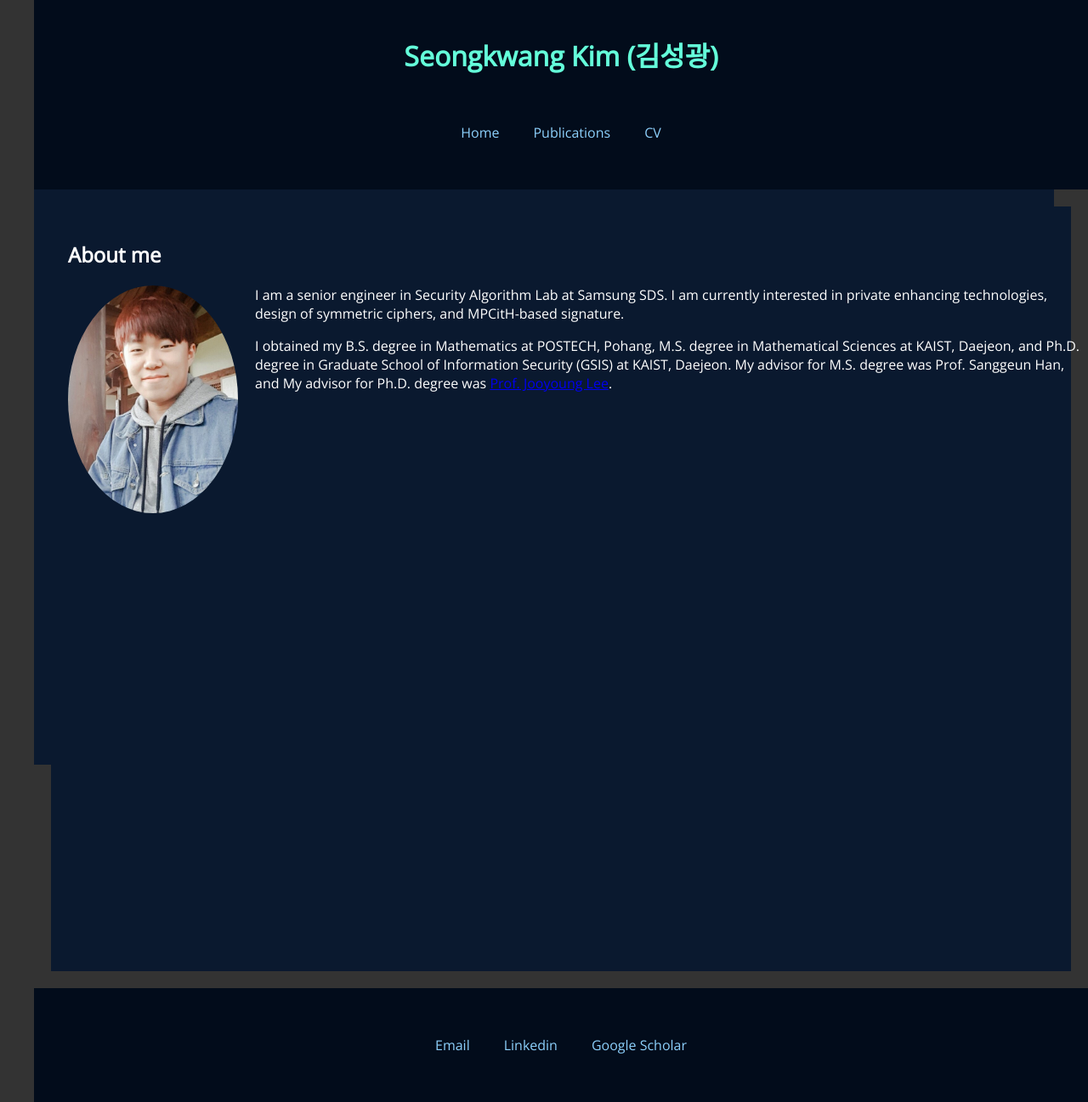
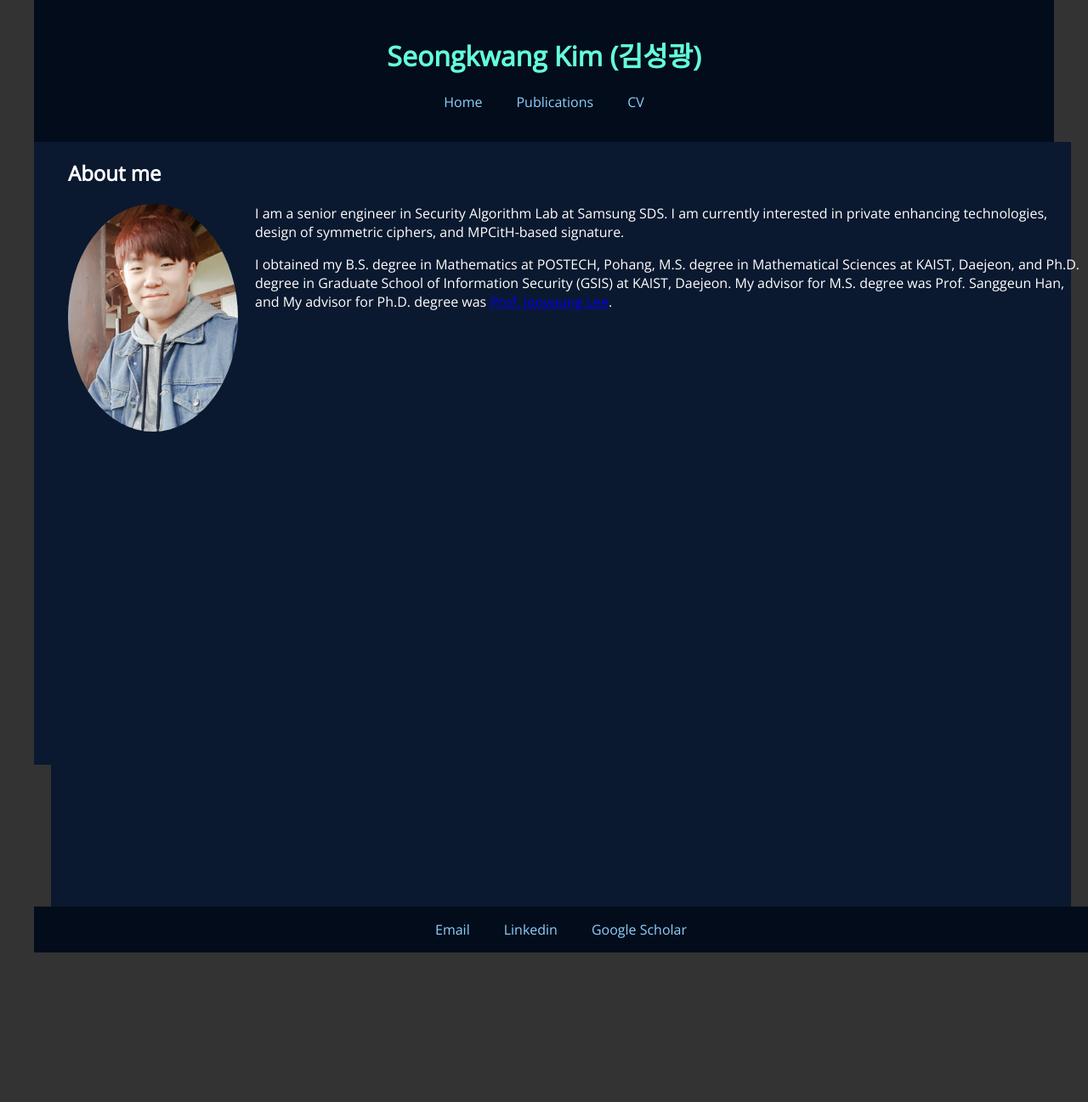
Before and after one commit to sgk1m/sgk1m.github.io, a Jekyll site: the page built from index.html, in a window 1280 px wide. Shown: the whole page at 85% size. Built offline with Jekyll 4.4.1, drawn with Linux system fonts in a browser that asks for light colours; after the commit the page ends 1121 px from its top, so only the background shows below that.

Commit message:
Update main.css

```diff
--- a/css/main.css
+++ b/css/main.css
@@ -20,20 +20,20 @@ body, html {
 
 header, .content-container, footer {
     width: 100%;
-    padding: 20px 20px;
+    padding: 0 20px;
 }
 
 header, footer {
     background-color: #020c1b; /* Darker blue for header and footer */
     color: #64ffda; /* Bright accent color for text */
-    padding: 20px 20px;
+    padding: 20px 0;
     text-align: center;
 }
 
 header nav, .main, footer {
     max-width: 1200px;
     margin: 0 auto;
-    padding: 20px 20px;
+    padding: 0 20px;
 }
 
 .container a, .main a {
@@ -89,12 +89,12 @@ footer ul {
 }
 
 footer ul li {
-    margin: 20px 20px;
+    margin: 0 20px;
 }
 
 @media (max-width: 1200px) {
     header nav, .main, footer {
-        padding: 10px 10px;
+        padding: 0 10px;
     }
 
     .profile-image {
@@ -110,7 +110,7 @@ footer ul li {
     }
 
     nav ul li, footer ul li {
-        margin: 10px 10px;
+        margin: 10px 0;
     }
     .profile-image {
         float: left;
```
